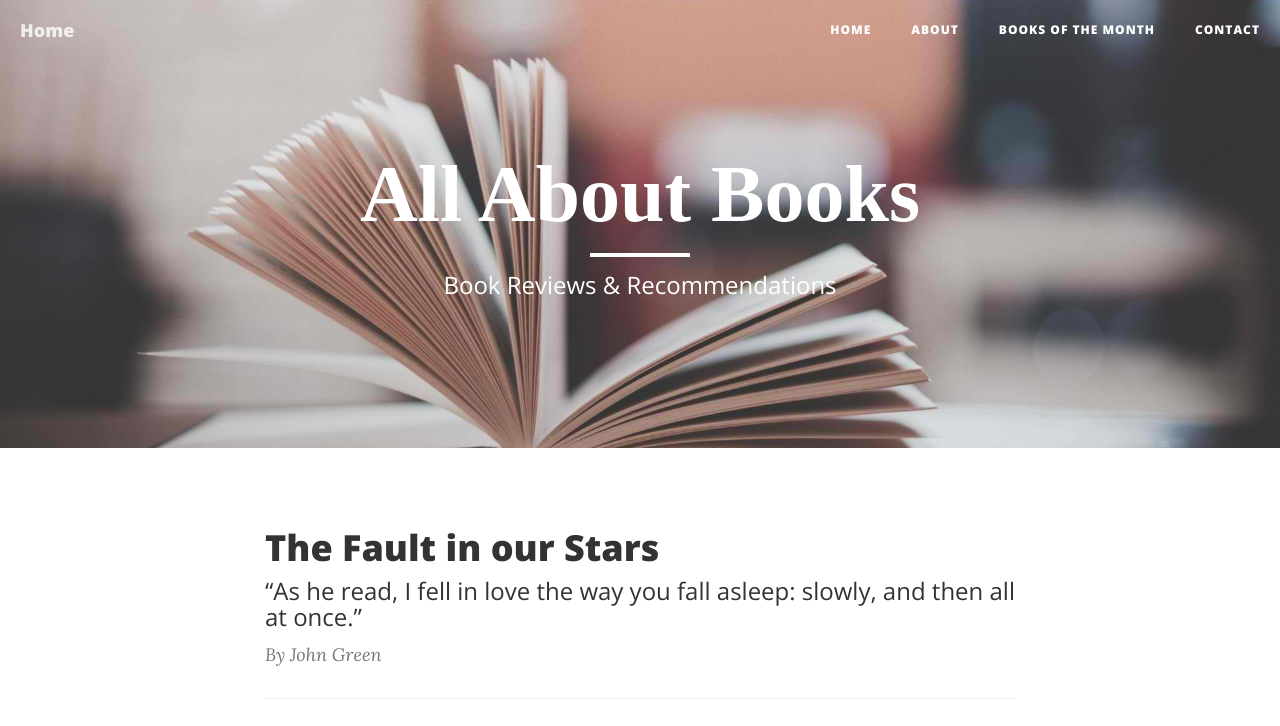
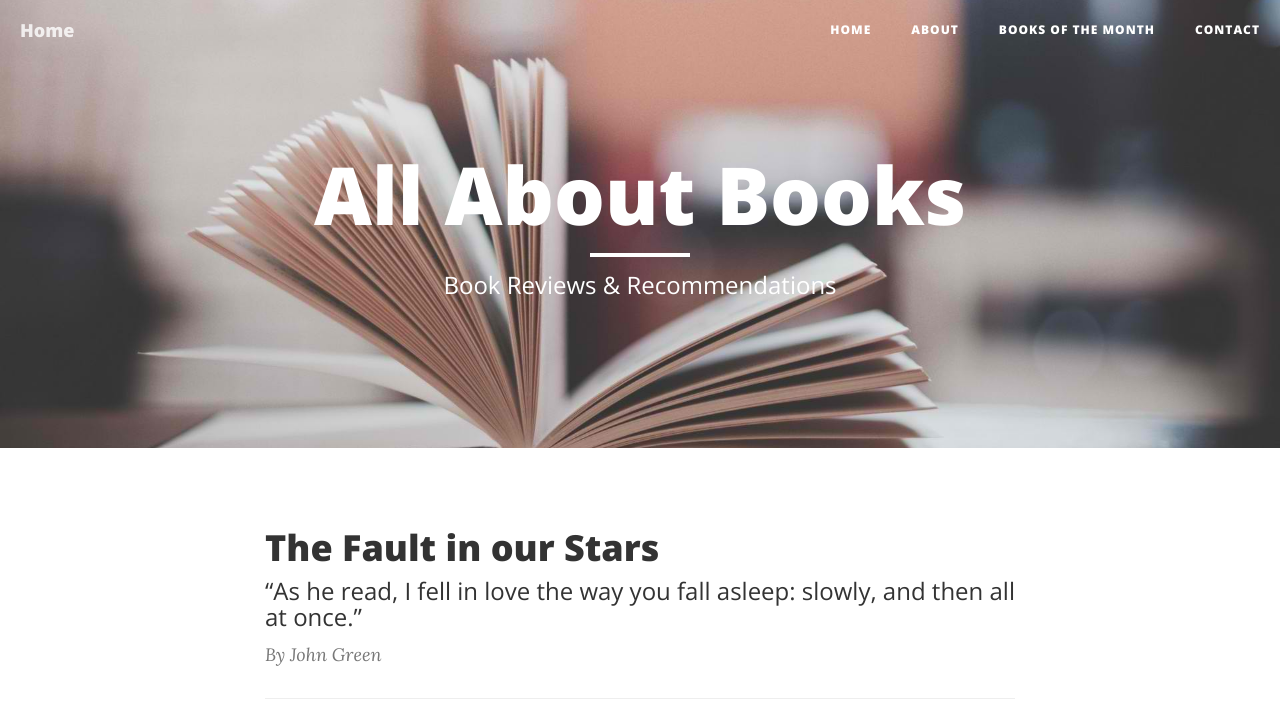
Before and after one commit to ljparchaso/allaboutbooks, a website: page index.html in a window 1280 px wide. Shown: the top 726 px of the page. Drawn offline with nearby package versions, Linux system fonts and the light colour scheme.

Commit message:
Update index.html

```diff
--- a/index.html
+++ b/index.html
@@ -32,6 +32,15 @@
 </head>
 
 <body>
+    <style type="text/css">
+    @font-face{
+        font-family: "AngelineVintage";
+        src: url(AngelineVintage.otf) format("opentype");
+    }
+    h1.customfont{
+        font-family: "AngelineVintage";
+    }
+</style>
 
     <!-- Navigation -->
     <nav class="navbar navbar-default navbar-custom navbar-fixed-top">
@@ -74,7 +83,7 @@
             <div class="row">
                 <div class="col-lg-8 col-lg-offset-2 col-md-10 col-md-offset-1">
                     <div class="site-heading">
-                        <h1 style="font-family: 'AngelineVintage';">All About Books</h1>
+                        <h1>All About Books</h1>
                         <hr class="small">
                         <span class="subheading">Book Reviews & Recommendations</span>
                     </div>
```
